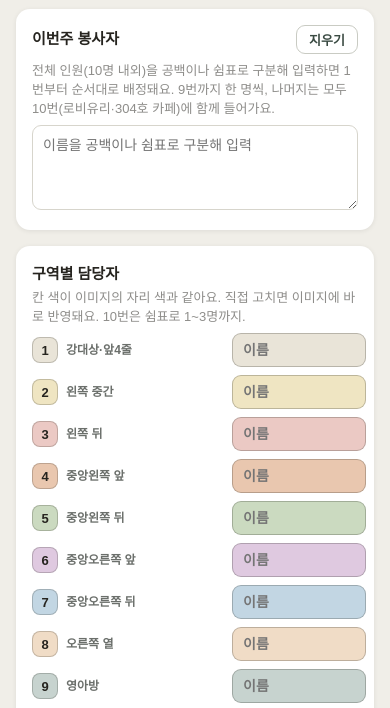
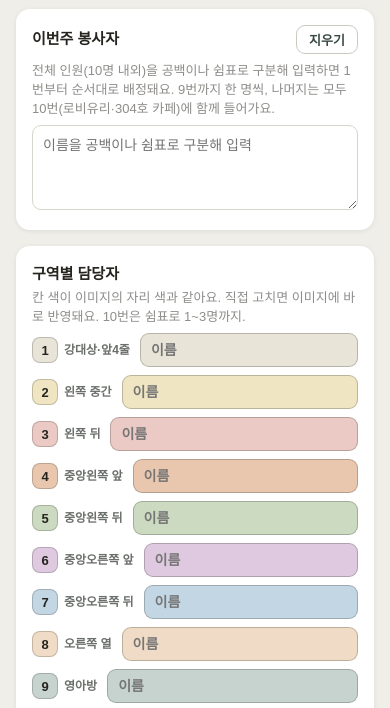
Before and after one commit to rachellk7711/Church_cleaning, a plain HTML site: page index.html in a window 390 px wide. Shown: the part 97-805 px from the top of the page. Drawn offline with Linux system fonts and the light colour scheme.

Commit message:
Add files via upload

```diff
--- a/index.html
+++ b/index.html
@@ -49,10 +49,6 @@
   .slotRow:nth-child(8) { grid-column: 2; grid-row: 3; }
   .slotRow:nth-child(9) { grid-column: 2; grid-row: 4; }
   .slotRow:nth-child(10) { grid-column: 2; grid-row: 5; }
-  @media (max-width: 900px) {
-    .slots { grid-template-columns: 1fr; }
-    .slotRow { grid-column: 1 !important; grid-row: auto !important; width: 100%; }
-  }
   .slotRow { display: flex; gap: 8px; align-items: center; width: 80%; }
   .slotNum {
     width: 26px; height: 26px; border-radius: 8px; border: 1px solid rgba(38,36,31,.22);
@@ -75,6 +71,20 @@
   #overlayBox p b { color: #56705F; }
   #exportImg { width: 100%; border-radius: 10px; border: 1px solid rgba(38,36,31,.22); }
   .overlayBtns { display: flex; gap: 8px; margin-top: 12px; flex-wrap: wrap; }
+
+  /* ── 모바일 (반드시 맨 아래에 위치해야 적용됨) ── */
+  @media (max-width: 900px) {
+    .slots { grid-template-columns: 1fr; }
+    .slotRow {
+      grid-column: 1 !important; grid-row: auto !important;
+      width: 100%; gap: 6px;
+    }
+    .slotLabel {
+      width: auto; flex: 0 1 auto; min-width: 0;
+      white-space: normal; word-break: keep-all; margin-right: 4px;
+    }
+    .slotRow input { flex: 1 1 45%; min-width: 0; }
+  }
 </style>
 </head>
 <body>
```
